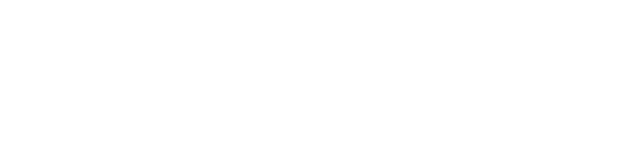
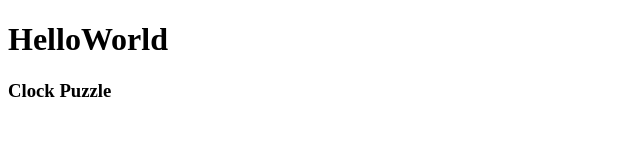
Before and after one commit to martin98m/ClockPuzzle, a plain HTML site: page index.html in a window 1280 px wide. Shown: the whole page, without its empty margins (0-640 px from the left). Drawn offline with Linux system fonts and the light colour scheme.

Commit message:
Github Pages test

```diff
--- /dev/null
+++ b/css/index.css
@@ -0,0 +1,6 @@
+h1{
+    color: red;
+}
+h3{
+    color: black;
+}
--- a/index.html
+++ b/index.html
@@ -2,9 +2,16 @@
 <html lang="en">
 <head>
     <meta charset="UTF-8">
-    <title>Title</title>
+    <title>Clock Puzzle</title>
+
+
 </head>
 <body>
+<h1>HelloWorld</h1>
+<h3>Clock Puzzle</h3>
 
+
+<script src="js/index.js"></script>
+<script src="js/ClockPuzzle.js"></script>
 </body>
 </html>
--- /dev/null
+++ b/js/ClockPuzzle.js
@@ -0,0 +1 @@
+console.log("ClockPuzzle.js loading...")
--- /dev/null
+++ b/js/index.js
@@ -0,0 +1 @@
+console.log("index.js loading...")
```
